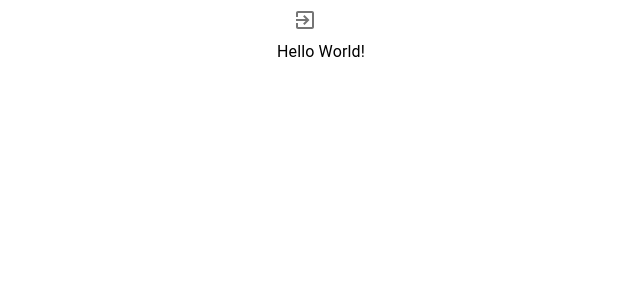
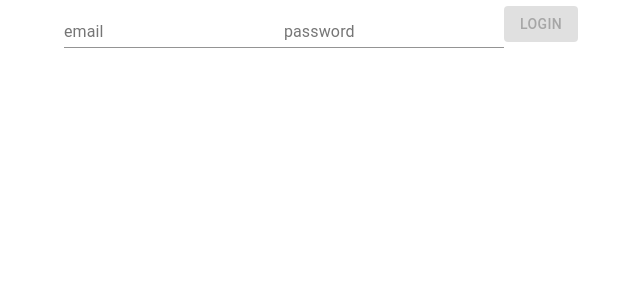
Before and after one commit to rzsouza/react-pwa-typescript-template, a React (Create React App) app: page / in a window 1280 px wide. Shown: the top 300 px of the page, without its empty margins (319-959 px from the left). Built offline with nearby package versions, Linux system fonts and the light colour scheme; the HTML template or start-up script is replaced by a standard one.

Commit message:
Added skeleton for Login form

```diff
--- a/package.json
+++ b/package.json
@@ -14,6 +14,7 @@
     "@types/react-dom": "^16.9.8",
     "react": "^17.0.2",
     "react-dom": "^17.0.2",
+    "react-hook-form": "^7.5.2",
     "react-scripts": "4.0.3",
     "typescript": "^4.0.3",
     "web-vitals": "^0.2.4",
@@ -64,15 +65,17 @@
     "@typescript-eslint/eslint-plugin": "^4.0.0",
     "@typescript-eslint/parser": "^4.0.0",
     "babel-eslint": "^10.0.0",
-    "eslint": "^7.5.0",
+    "eslint": "^7.26.0",
     "eslint-config-airbnb": "18.2.1",
     "eslint-config-prettier": "^8.3.0",
     "eslint-config-react-app": "^6.0.0",
     "eslint-plugin-flowtype": "^5.2.0",
     "eslint-plugin-import": "^2.22.0",
+    "eslint-plugin-jest": "^24.3.6",
     "eslint-plugin-jsx-a11y": "^6.3.1",
     "eslint-plugin-react": "^7.20.3",
     "eslint-plugin-react-hooks": "^4.0.8",
+    "eslint-plugin-testing-library": "^4.3.0",
     "prettier": "^2.2.1"
   },
   "prettier": {
--- a/src/App.tsx
+++ b/src/App.tsx
@@ -1,17 +1,58 @@
+/* eslint-disable react/jsx-props-no-spreading */
 import React from 'react';
 import './App.css';
-import { List, ListItemIcon, ListItemText } from '@material-ui/core';
-import { ExitToApp } from '@material-ui/icons';
+import { useForm } from 'react-hook-form';
+import { Button, Grid, TextField } from '@material-ui/core';
 
-const App = () => (
-  <div className="App">
-    <List>
-      <ListItemIcon>
-        <ExitToApp />
-      </ListItemIcon>
-      <ListItemText>Hello World!</ListItemText>
-    </List>
-  </div>
-);
+type AuthDetails = {
+  email: string;
+  password: string;
+};
+
+const App = () => {
+  const { register, handleSubmit, formState } = useForm<AuthDetails>();
+
+  const onSubmit = handleSubmit(({ email, password }) =>
+    // eslint-disable-next-line no-console
+    console.log(email, password)
+  );
+
+  return (
+    <div className="App">
+      <form onSubmit={onSubmit}>
+        <Grid container dir="column" justify="center" alignItems="center">
+          <Grid item>
+            <TextField
+              id="email"
+              label="email"
+              type="email"
+              autoComplete="on"
+              {...register('email', { required: true })}
+            />
+          </Grid>
+          <Grid item>
+            <TextField
+              id="password"
+              label="password"
+              type="password"
+              {...register('password', { required: true })}
+            />
+          </Grid>
+          <Grid item>
+            <Button
+              id="button-submit"
+              variant="contained"
+              color="primary"
+              type="submit"
+              disabled={!formState.isValid}
+            >
+              Login
+            </Button>
+          </Grid>
+        </Grid>
+      </form>
+    </div>
+  );
+};
 
 export default App;
```
Also changed, not shown: 1 other file (tests, documents, lock files or other folders).
